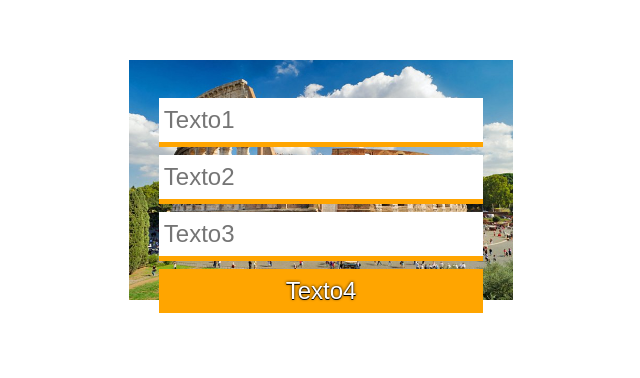
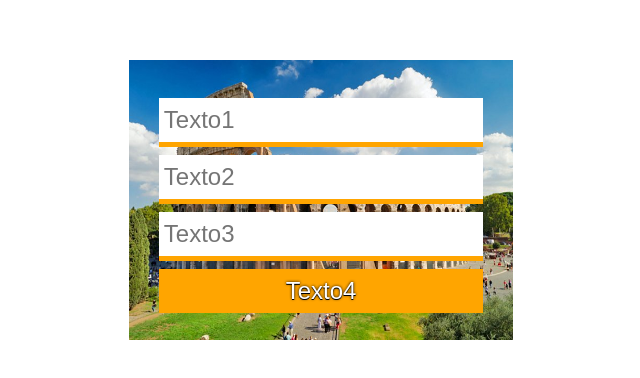
Before and after one commit to AndrosGreen/WEB01-ExamenU2, a plain HTML site: page index.html in a window 1280 px wide. Shown: the part 178-556 px from the top of the page, without its empty margins (319-959 px from the left). Drawn offline with Linux system fonts and the light colour scheme.

Commit message:
fix image

```diff
--- a/css/style.css
+++ b/css/style.css
@@ -57,6 +57,6 @@ img {
     position: absolute;
     z-index: -1;
     width: 30%;
-    height: 30%;
+    height: 35%;
     padding: 10px;
 }
```
